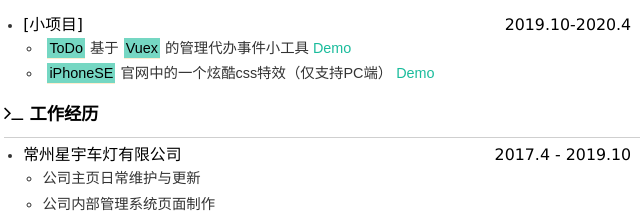
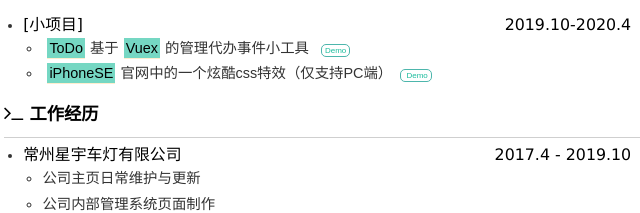
Before and after one commit to kob01/resume, a plain HTML site: page index.html in a window 1280 px wide. Shown: the part 1081-1294 px from the top of the page, 492-1132 px from the left. Drawn offline with Linux system fonts and the light colour scheme.

Commit message:
Update index.css

```diff
--- a/assets/css/index.css
+++ b/assets/css/index.css
@@ -151,6 +151,14 @@ body .info-unit h3 {
 .container .main .info-unit ul li {
   margin-bottom: 1rem;
   list-style: disc;
+}
+.container .main .info-unit ul li .link {
+  font-size: 0.5rem;
+  border: 1px solid #4db6ac;
+  padding: 1px 3px;
+  -webkit-border-radius: 5px;
+  border-radius: 5px;
+  margin-left: 0.5rem;
 }
 .container .main .info-unit ul li h3 .link {
   font-size: 0.5rem;
```
